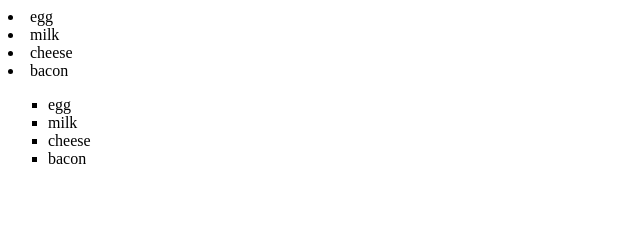
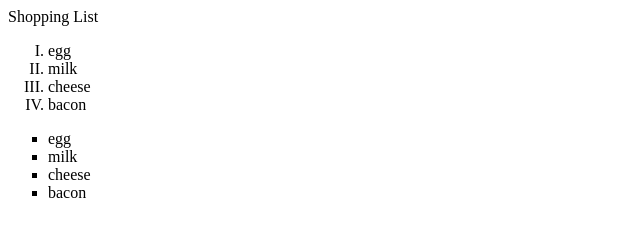
Before and after one commit to HuntLock/HTML-and-CSS-Projects, a plain HTML site: page Basic_HTML_and_CSS/HTML_Lists.html in a window 1280 px wide. Shown: the whole page, without its empty margins (0-640 px from the left). Drawn offline with Linux system fonts and the light colour scheme.

Commit message:
Resubmission
Received notification my code was broken, I forgot a > and in my haste didn't format it correctly, I have corrected this.

```diff
--- a/Basic_HTML_and_CSS/HTML_Lists.html
+++ b/Basic_HTML_and_CSS/HTML_Lists.html
@@ -1,4 +1,10 @@
-<link rel="stylesheet" type="text/css" href= "Css_Lists.css"
+<DOCTYPE html>
+<html>
+	<head>
+		Shopping List
+	</head>
+	<body>
+	<link rel="stylesheet" type="text/css" href= "Css_Lists.css">
 		<ol>
 			<li> egg </li>
 			<li> milk </li>
@@ -12,3 +18,5 @@
 		<li> cheese </li>
 		<li> bacon </li>
 	</ul>
+	</body>
+</html>
```
Also changed, not shown: Assignment 1.html (+1 -3 lines). Lines whose indentation alone changed are shown as unchanged.
